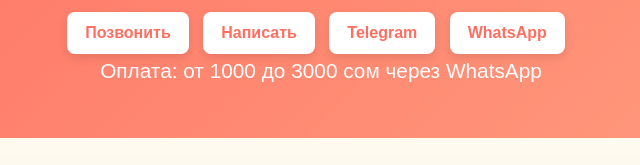
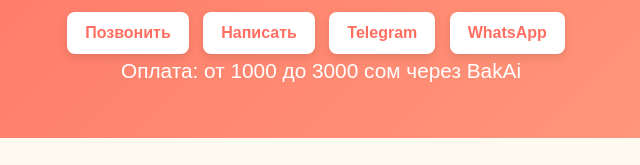
Before and after one commit to zgod123-16/visit, a plain HTML site: page index.html in a window 1280 px wide. Shown: the part 170-335 px from the top of the page, 319-959 px from the left. Drawn offline with Linux system fonts and the light colour scheme.

Commit message:
Update index.html

```diff
--- a/index.html
+++ b/index.html
@@ -18,7 +18,7 @@
         <a href="https://t.me/Cat163572" target="_blank">Telegram</a>
         <a href="https://wa.me/996508006610" target="_blank">WhatsApp</a>
     </div>
-    <p>Оплата: от 1000 до 3000 сом через WhatsApp</p>
+    <p>Оплата: от 1000 до 3000 сом через BakAi</p>
 </header>
 
 <main class="card">
```
